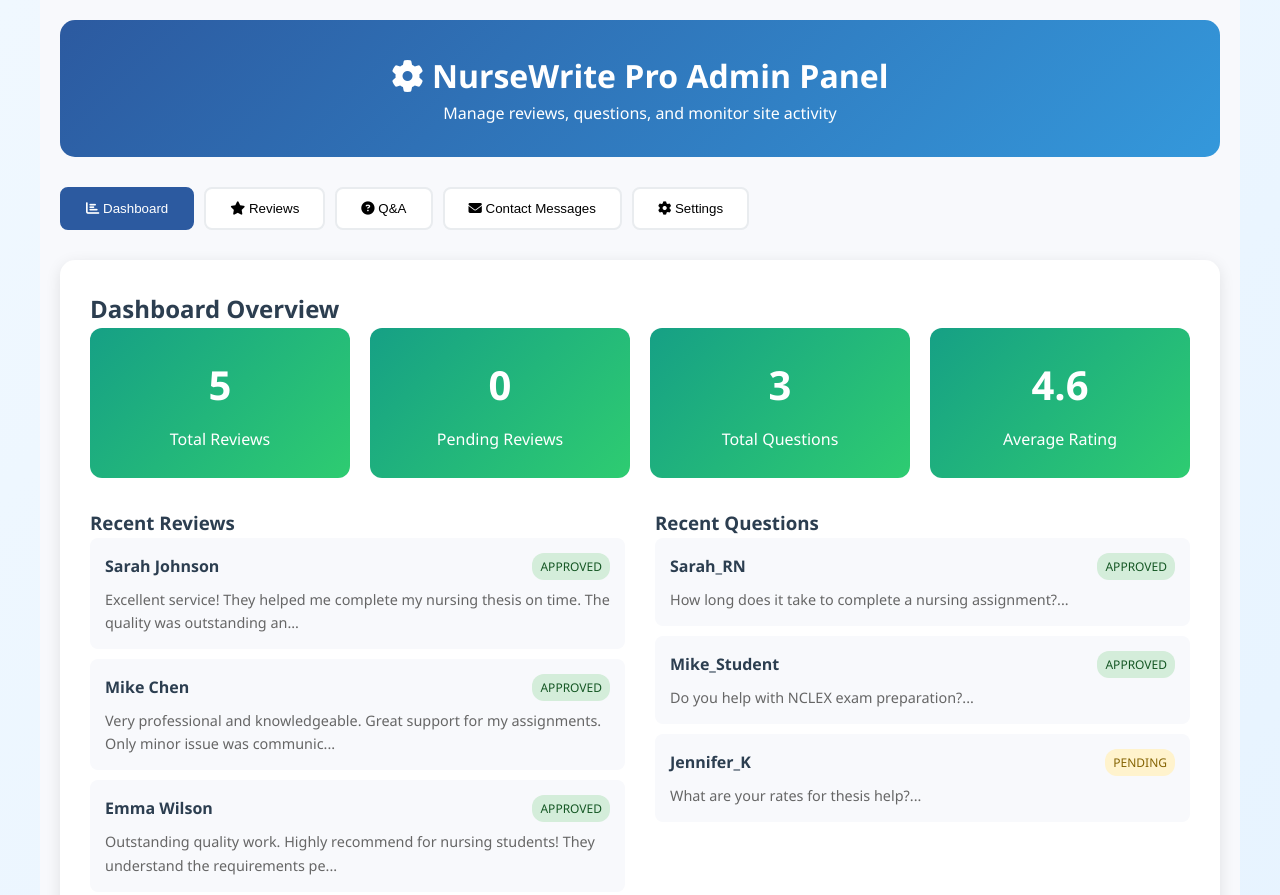
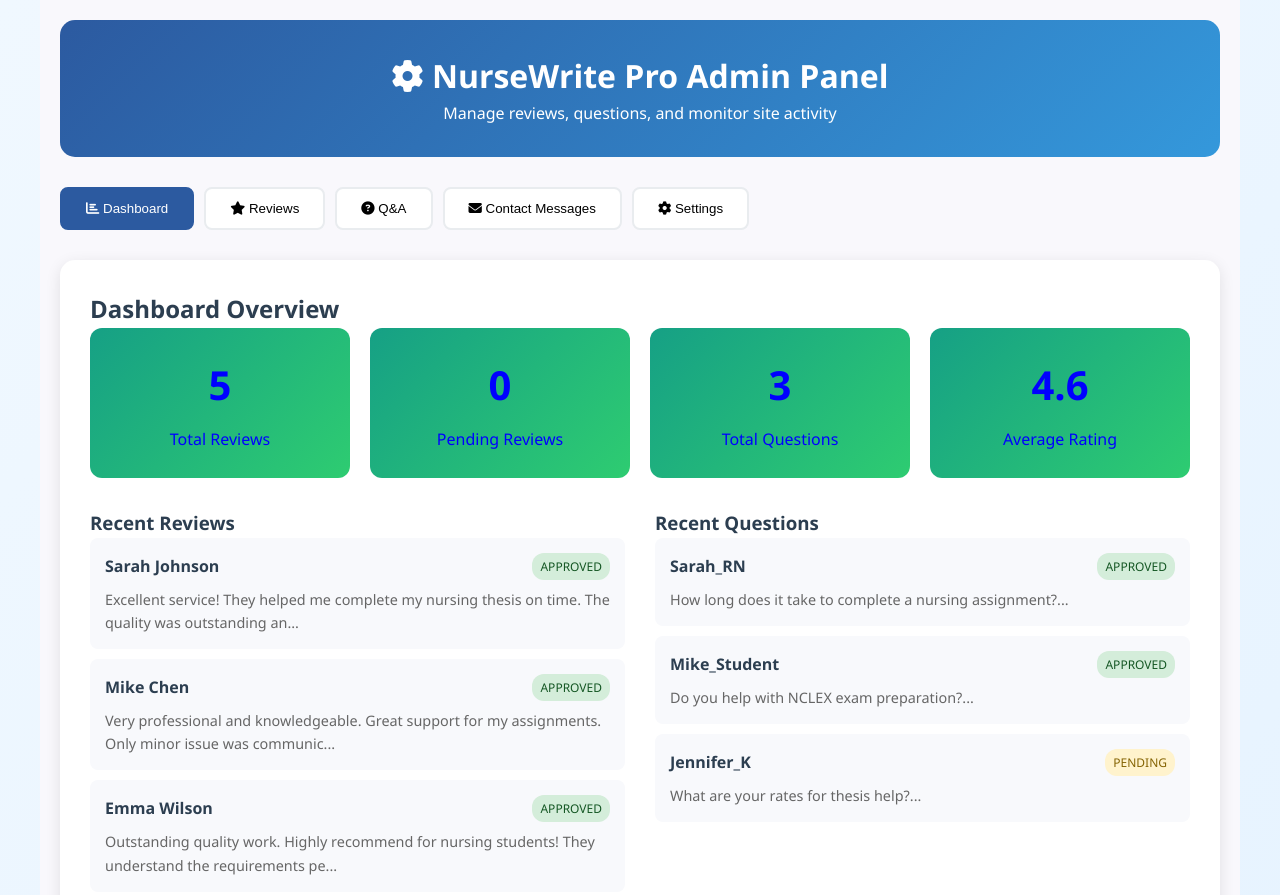
Before and after one commit to Erasmus-K/NursePro, a plain HTML site: page admin-enhanced.html in a window 1280 px wide. Shown: the top 895 px of the page. Drawn offline with Linux system fonts and the light colour scheme.

Commit message:
Modified admin-enhanced.html

```diff
--- a/admin-enhanced.html
+++ b/admin-enhanced.html
@@ -11,7 +11,7 @@
       max-width: 1200px;
       margin: 0 auto;
       padding: 20px;
-      background: #f8f9fc;
+      background: #f9f8fc;
       min-height: 100vh;
     }
 
@@ -68,7 +68,7 @@
 
     .stat-card {
       background: linear-gradient(135deg, #16a085, #2ecc71);
-      color: white;
+      color:blue;
       padding: 25px;
       border-radius: 12px;
       text-align: center;
```
